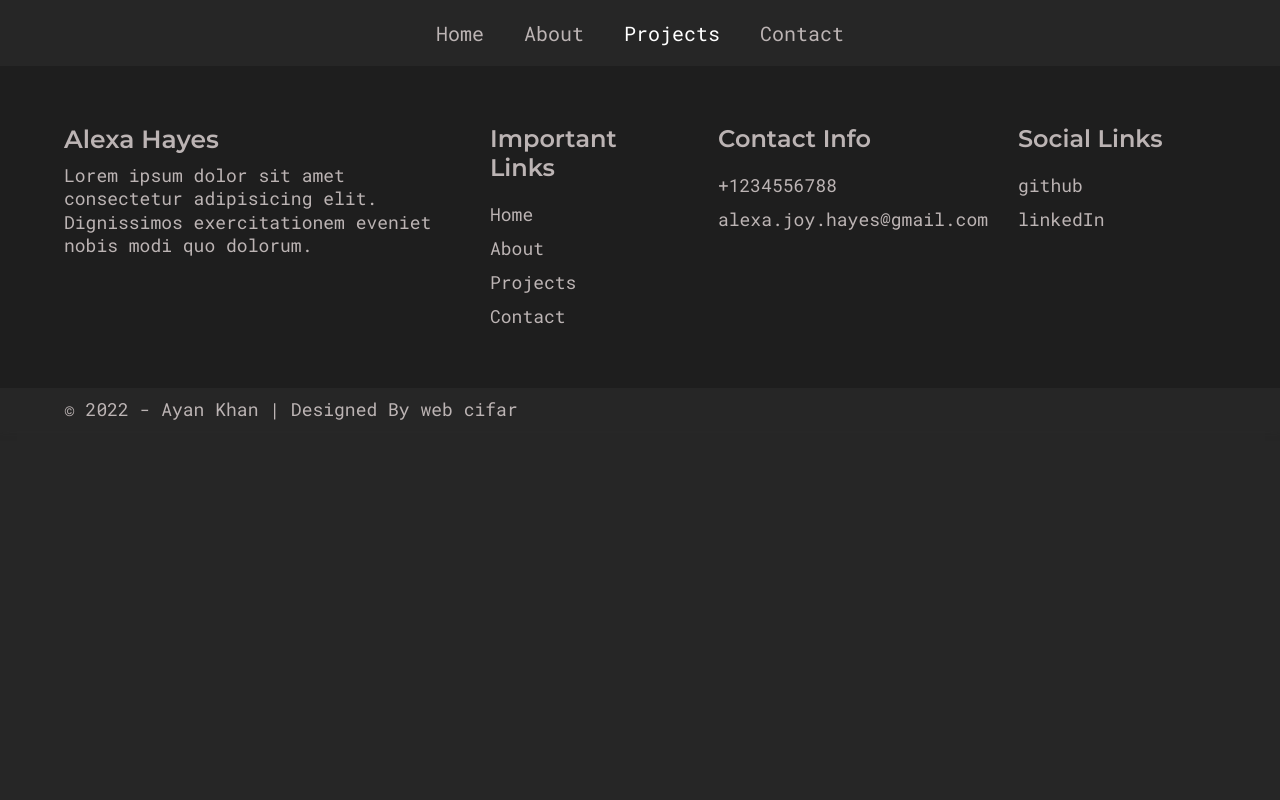
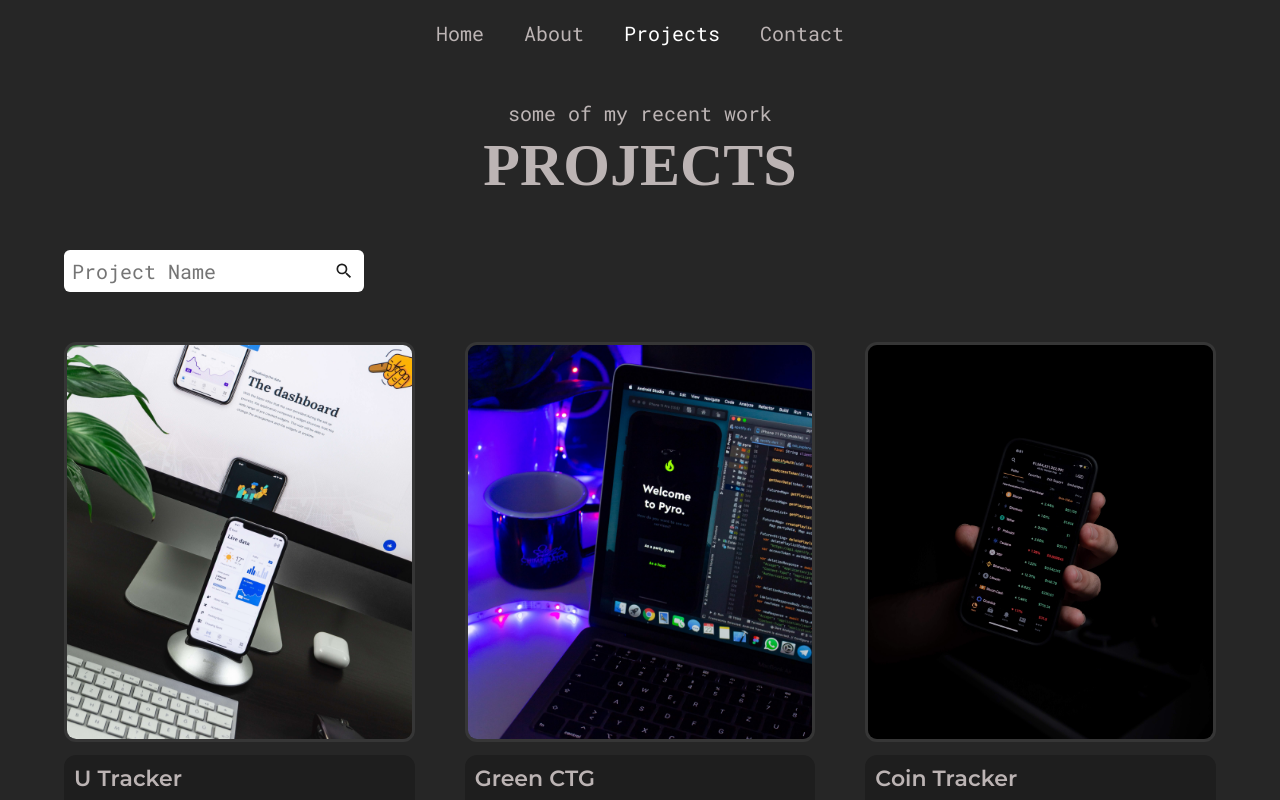
Before and after one commit to jextaposition/alexas-portfolio, a React (Create React App) app: page /projects in a window 1280 px wide. Shown: the top 800 px of the page. Built offline with nearby package versions, Linux system fonts and the light colour scheme; a web font is replaced by a local one.

Commit message:
changed projects page to display projects

```diff
--- a/src/pages/Projects.js
+++ b/src/pages/Projects.js
@@ -1,10 +1,98 @@
-import React from 'react';
+import React, { useEffect, useState } from 'react';
+import styled from 'styled-components';
+import { MdSearch } from 'react-icons/md';
+import SectionTitle from '../components/SectionTitle';
+import ProjectItem from '../components/ProjectItem';
+import ProjectInfo from '../assets/data/projects';
+
+const ProjectsStyles = styled.div`
+  padding: 10rem 0;
+  .projects__allItems {
+    display: grid;
+    grid-template-columns: repeat(auto-fill, minmax(300px, 1fr));
+    gap: 5rem;
+    margin-top: 5rem;
+  }
+  .projects__searchBar {
+    position: relative;
+    width: 300px;
+    margin-top: 5rem;
+  }
+  .projects__searchBar input {
+    width: 100%;
+    font-size: 2rem;
+    padding: 0.8rem;
+    color: var(--black);
+    border-radius: 6px;
+    outline: none;
+    border: none;
+  }
+  .projects__searchBar .searchIcon {
+    position: absolute;
+    width: 2rem;
+    right: 1rem;
+  }
+  .projects__searchBar .searchIcon path {
+    color: var(--deep-dark);
+  }
+
+  @media only screen and (max-width: 768px) {
+    .projects__searchBar,
+    .projects__searchBar form,
+    .projects__searchBar input {
+      width: 100%;
+    }
+  }
+`;
 
 const Projects = () => {
+  const [searchText, setSearchText] = useState('');
+  const [projectData, setProjectData] = useState(ProjectInfo);
+
+  useEffect(() => {
+    if (searchText === '') return;
+    setProjectData(() =>
+      ProjectInfo.filter((item) =>
+        item.name.toLowerCase().match(searchText.toLowerCase())
+      )
+    );
+  }, [searchText]);
+
+  const handleChange = (e) => {
+    e.preventDefault();
+    setSearchText(e.target.value);
+    if (!e.target.value.length > 0) {
+      setProjectData(ProjectInfo);
+    }
+  };
+
   return (
-    <div>
-      <h1>projects page</h1>
-    </div>
+    <ProjectsStyles>
+      <div className='container'>
+        <SectionTitle heading='Projects' subheading='some of my recent work' />
+        <div className='projects__searchBar'>
+          <form>
+            <input
+              type='text'
+              value={searchText}
+              onChange={handleChange}
+              placeholder='Project Name'
+            />
+            <MdSearch className='searchIcon' />
+          </form>
+        </div>
+        <div className='projects__allItems'>
+          {projectData.map((item) => (
+            <ProjectItem
+              key={item.id}
+              title={item.name}
+              desc={item.desc}
+              img={item.img}
+            />
+          ))}
+        </div>
+      </div>
+    </ProjectsStyles>
   );
 };
 
```
